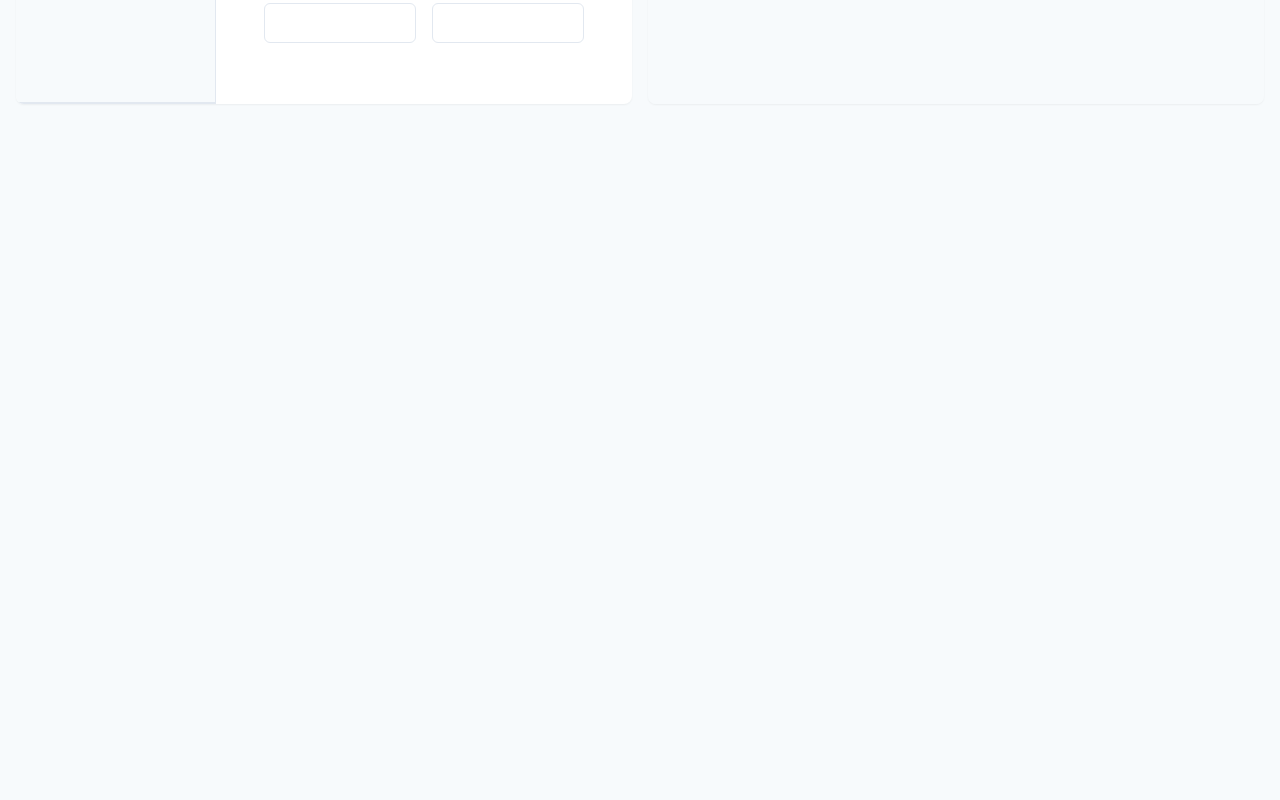
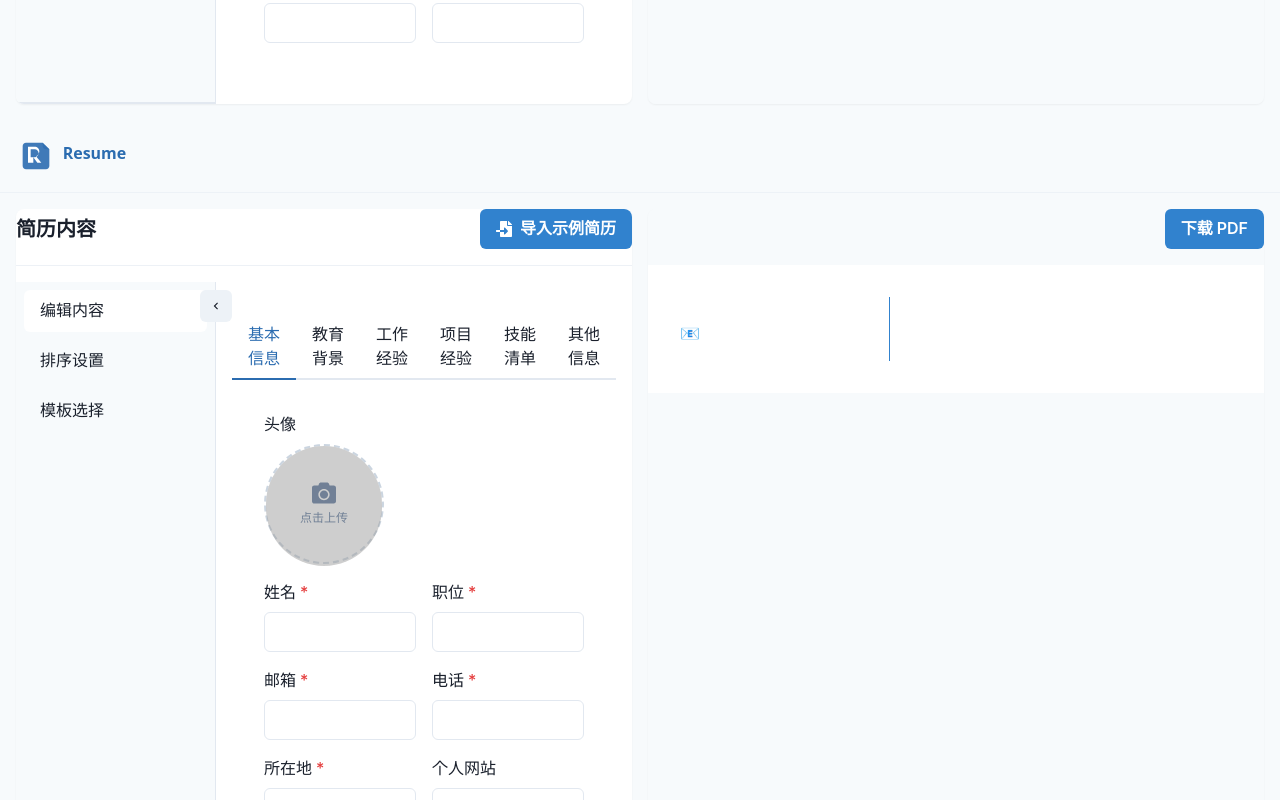
Before and after one commit to gly-hub/ai-resume, a React (Vite) app: page /editor in a window 1280 px wide. Shown: the part 680-1480 px from the top of the page. Before the commit the page ends 800 px from the top, so only its background shows below. Built offline with nearby package versions, Linux system fonts and the light colour scheme; grey boxes are pictures that could not be loaded; the HTML template or start-up script is replaced by a standard one.

Commit message:
feat: 添加 Logo 设计
1. 创建 SVG Logo 组件，支持图标和完整两种模式

2. 添加 Header 组件

3. 在 App 中集成 Header

```diff
--- a/src/App.tsx
+++ b/src/App.tsx
@@ -1,7 +1,8 @@
-import { ChakraProvider, extendTheme } from '@chakra-ui/react'
+import { ChakraProvider, extendTheme, Box } from '@chakra-ui/react'
 import { BrowserRouter as Router, Routes, Route } from 'react-router-dom'
 import { Editor } from './pages/Editor'
 import { Home } from './pages/Home'
+import { Header } from './components/Header'
 
 const theme = extendTheme({
   styles: {
@@ -22,6 +23,10 @@ function App() {
           <Route path="/editor" element={<Editor />} />
         </Routes>
       </Router>
+      <Box minH="100vh" bg="gray.50">
+        <Header />
+        <Editor />
+      </Box>
     </ChakraProvider>
   )
 }
--- /dev/null
+++ b/src/components/Header.tsx
@@ -0,0 +1,14 @@
+import { Box, Container, HStack } from '@chakra-ui/react'
+import { Logo } from './Logo'
+
+export function Header() {
+  return (
+    <Box as="header" py={4} borderBottom="1px solid" borderColor="gray.100">
+      <Container maxW="container.xl">
+        <HStack spacing={4}>
+          <Logo h="40px" />
+        </HStack>
+      </Container>
+    </Box>
+  )
+}
--- /dev/null
+++ b/src/components/Logo.tsx
@@ -0,0 +1,53 @@
+import { Box, BoxProps } from '@chakra-ui/react'
+import React from 'react'
+
+interface LogoProps extends BoxProps {
+  variant?: 'icon' | 'full'
+  color?: string
+}
+
+export function Logo({ variant = 'full', color = '#2B6CB0', ...props }: LogoProps) {
+  return (
+    <Box as="svg"
+      viewBox="0 0 200 60"
+      fill="none"
+      xmlns="http://www.w3.org/2000/svg"
+      {...props}
+    >
+      {/* 图形部分：简化的 R + 文档折角 */}
+      <g transform={variant === 'icon' ? 'translate(70, 0)' : 'translate(0, 0)'}>
+        {/* 文档底部 */}
+        <path
+          d="M40 10L50 20V45C50 47.7614 47.7614 50 45 50H15C12.2386 50 10 47.7614 10 45V15C10 12.2386 12.2386 10 15 10H40Z"
+          fill={color}
+          opacity="0.9"
+        />
+        {/* 文档折角 */}
+        <path
+          d="M40 10L50 20H45C42.2386 20 40 17.7614 40 15V10Z"
+          fill={color}
+          opacity="0.7"
+        />
+        {/* R 字母 */}
+        <path
+          d="M22 20H28C31.3137 20 34 22.6863 34 26C34 29.3137 31.3137 32 28 32H22V40H26V32L32 40H38L30 30.5C33.0376 29.2089 35 26.2767 35 23C35 19.134 31.866 16 28 16H18V40H22V20Z"
+          fill="white"
+        />
+      </g>
+
+      {/* 文字部分 */}
+      {variant === 'full' && (
+        <g transform="translate(70, 35)">
+          <text
+            fill={color}
+            fontSize="24"
+            fontFamily="system-ui, -apple-system"
+            fontWeight="600"
+          >
+            Resume
+          </text>
+        </g>
+      )}
+    </Box>
+  )
+}
```
